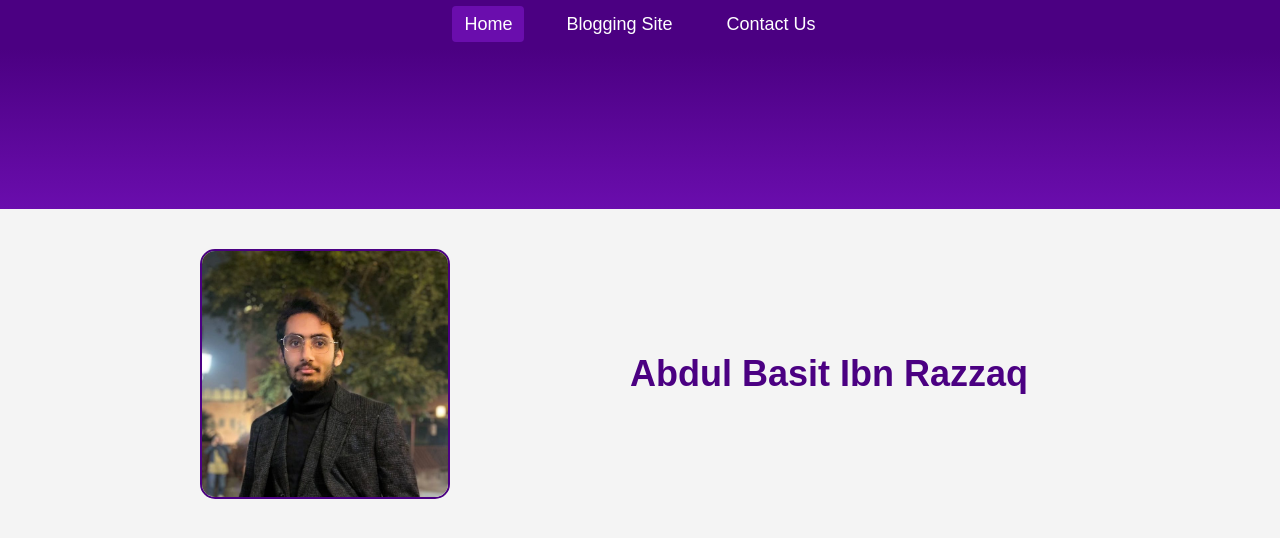
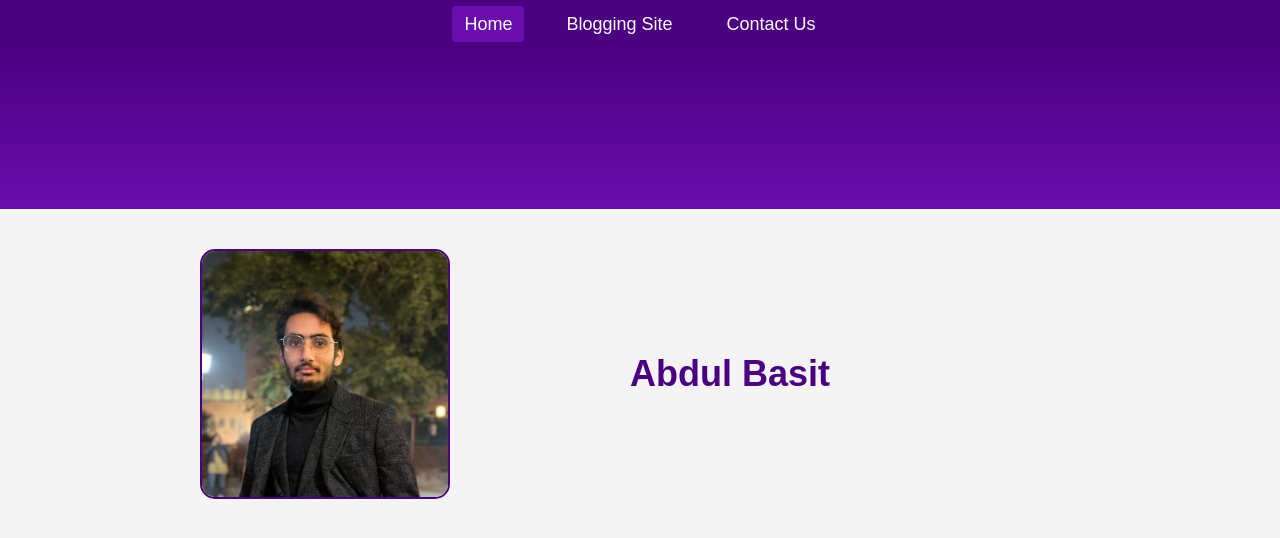
Before and after one commit to BasitIbnRazzaq/Blogging-Website, a website: page src/index.html in a window 1280 px wide. Drawn offline with Linux system fonts and the light colour scheme.

Commit message:
add home-page

```diff
--- a/src/index.html
+++ b/src/index.html
@@ -28,7 +28,7 @@
       <img src="../image/image1.jpg" alt="Profile Picture" class="image first-image">
     </div>
     <div class="name-container">
-      <h2>Abdul Basit Ibn Razzaq</h2>
+      <h2>Abdul Basit </h2>
     </div>
   </section>
 </body>
```
